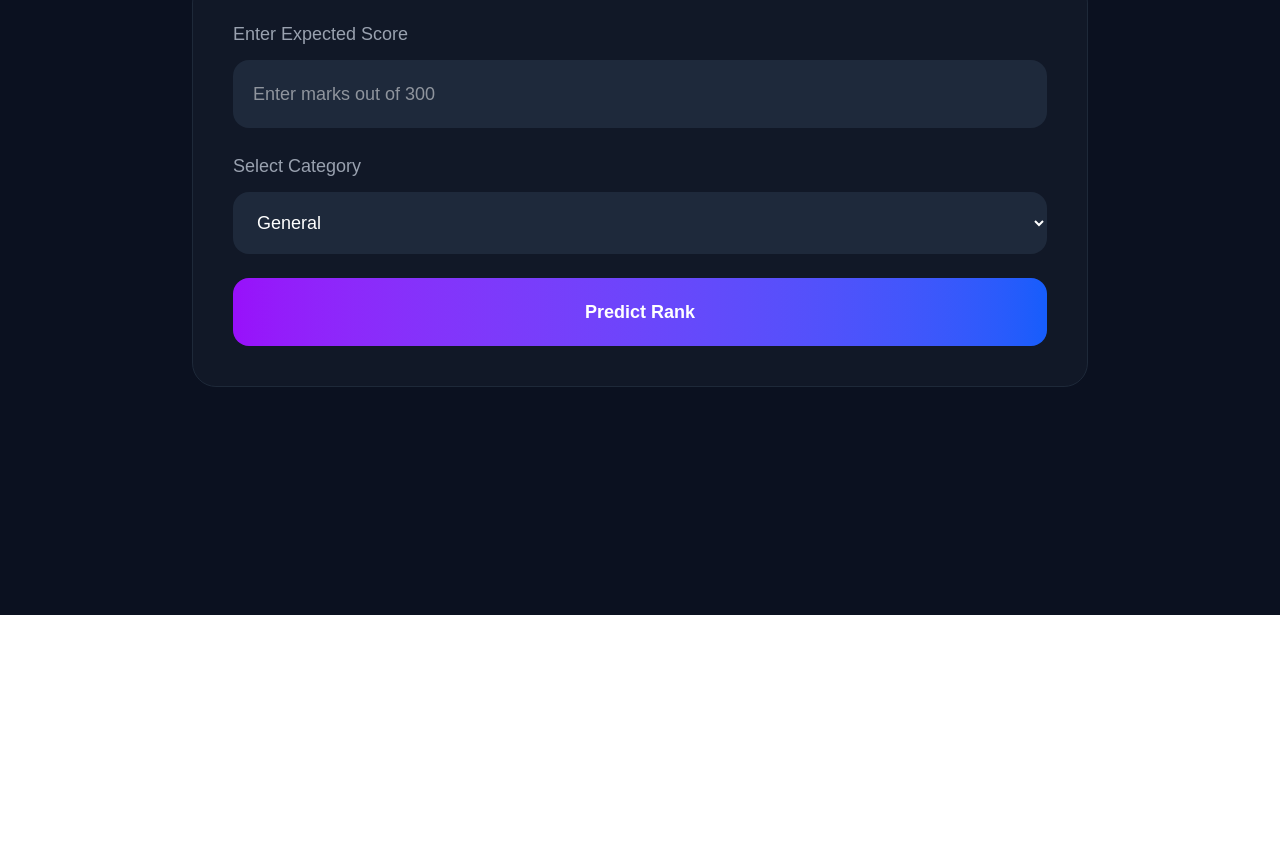
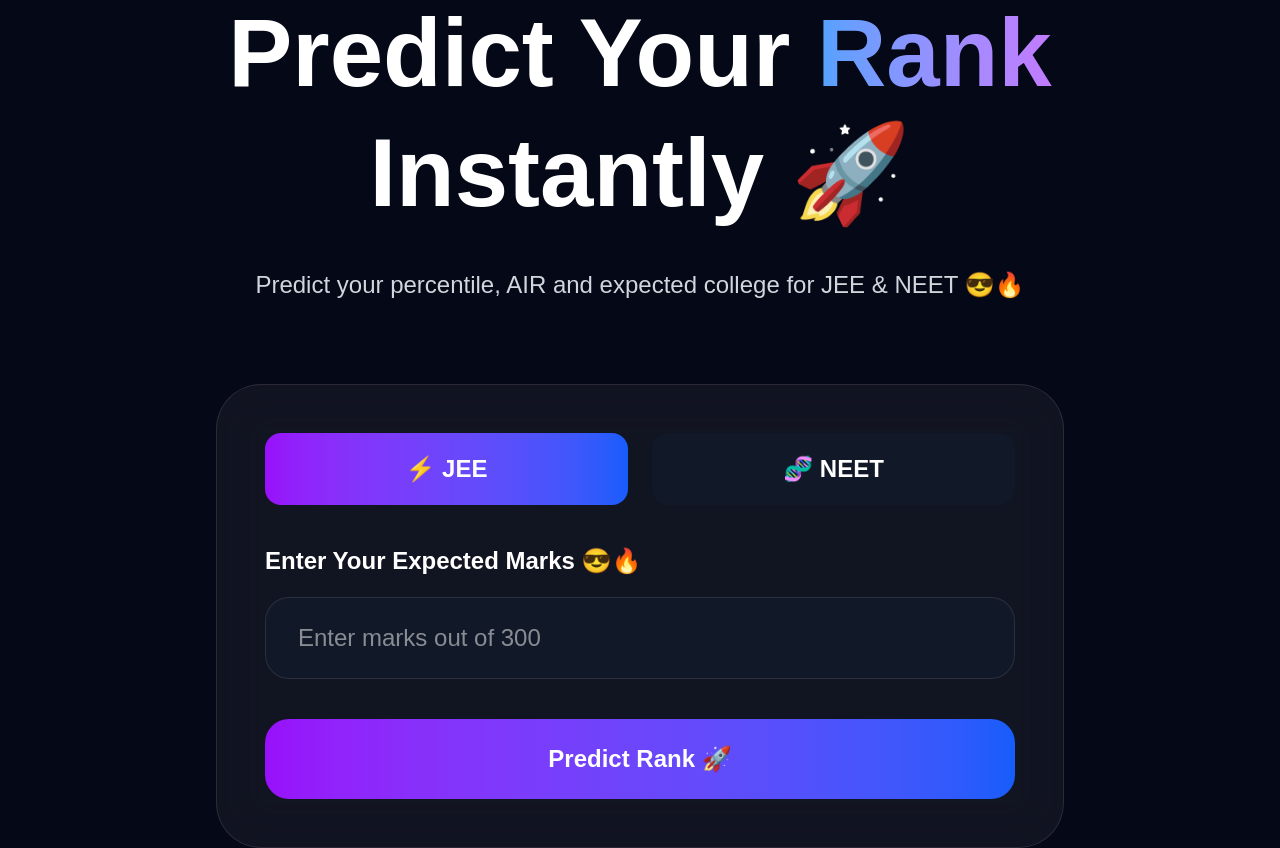
Before and after one commit to himanshu8785/exam-cracker, a Next.js app: page /rank-predictor in a window 1280 px wide. Shown: the part 185-1033 px from the top of the page. Before the commit the page ends 800 px from the top, so only its background shows below. Built offline with nearby package versions, Linux system fonts and the light colour scheme.

Commit message:
professional rank predictor

```diff
--- a/app/rank-predictor/page.tsx
+++ b/app/rank-predictor/page.tsx
@@ -2,228 +2,392 @@
 
 import { useState } from "react";
 
-export default function RankPredictorPage() {
+export default function RankPredictorPage(){
 
-  const [score,setScore] = useState("");
+  const [exam,setExam] =
+  useState("JEE");
 
-  const [category,setCategory] =
-  useState("General");
+  const [marks,setMarks] =
+  useState("");
 
-  const [result,setResult] = useState(null);
+  const [result,setResult] =
+  useState<any>(null);
 
   function predictRank(){
 
-    const marks = Number(score);
+    const score =
+    parseInt(marks);
 
-    if(!marks && marks !== 0){
-
-      alert("Enter valid marks");
+    if(!score){
 
       return;
 
     }
 
+    /* JEE */
+
+    if(exam === "JEE"){
+
       let percentile = 0;
+      let rank = 0;
+      let college = "";
 
-    let rank = 0;
+      if(score >= 280){
 
-    // Percentile Prediction
-
-    if(marks >= 290){
-
-      percentile = 99.95;
+        percentile = 99.9;
         rank = 500;
+        college = "IIT Bombay";
 
       }
 
-    else if(marks >= 250){
+      else if(score >= 240){
 
         percentile = 99.5;
-      rank = 4000;
+        rank = 2500;
+        college = "IIT Delhi";
 
       }
 
-    else if(marks >= 200){
+      else if(score >= 200){
 
-      percentile = 98;
-      rank = 18000;
+        percentile = 98.7;
+        rank = 8000;
+        college = "NIT Trichy";
 
       }
 
-    else if(marks >= 150){
+      else if(score >= 150){
 
-      percentile = 95;
-      rank = 40000;
-
-    }
-
-    else if(marks >= 100){
-
-      percentile = 85;
-      rank = 90000;
-
-    }
-
-    else if(marks >= 50){
-
-      percentile = 70;
-      rank = 150000;
+        percentile = 96;
+        rank = 25000;
+        college = "IIIT Hyderabad";
 
       }
 
       else{
 
-      percentile = 50;
-      rank = 250000;
-
-    }
-
-    // Category Adjustment
-
-    if(category === "OBC"){
-
-      rank = Math.floor(rank * 0.9);
-
-    }
-
-    else if(category === "SC"){
-
-      rank = Math.floor(rank * 0.7);
-
-    }
-
-    else if(category === "ST"){
-
-      rank = Math.floor(rank * 0.5);
+        percentile = 85;
+        rank = 80000;
+        college = "Good Private College";
 
       }
 
       setResult({
 
         percentile,
-      rank
+        rank,
+        college
 
       });
 
     }
 
-  return (
+    /* NEET */
 
-    <main className="min-h-screen bg-[#0b1120] text-white p-6">
+    else{
 
-      <div className="max-w-4xl mx-auto">
+      let percentile = 0;
+      let rank = 0;
+      let college = "";
 
-        <h1 className="text-5xl font-bold text-center mb-4">
+      if(score >= 680){
 
-          📈 <span className="text-purple-500">
-            Rank Predictor
+        percentile = 99.9;
+        rank = 100;
+        college = "AIIMS Delhi";
+
+      }
+
+      else if(score >= 650){
+
+        percentile = 99;
+        rank = 2500;
+        college = "Top Government Medical College";
+
+      }
+
+      else if(score >= 600){
+
+        percentile = 97;
+        rank = 12000;
+        college = "Government Medical College";
+
+      }
+
+      else if(score >= 500){
+
+        percentile = 92;
+        rank = 50000;
+        college = "Semi Government College";
+
+      }
+
+      else{
+
+        percentile = 80;
+        rank = 120000;
+        college = "Private Medical College";
+
+      }
+
+      setResult({
+
+        percentile,
+        rank,
+        college
+
+      });
+
+    }
+
+  }
+
+  return(
+
+    <main className="min-h-screen bg-[#050816] text-white overflow-hidden">
+
+      {/* HERO */}
+
+      <section className="max-w-7xl mx-auto px-6 pt-24 pb-20 text-center">
+
+        <div className="inline-block px-6 py-3 rounded-full bg-blue-500/20 border border-blue-500/30 mb-8">
+
+          📊 Smart Rank Predictor
+
+        </div>
+
+        <h1 className="text-7xl md:text-8xl font-black mb-8 leading-tight">
+
+          Predict Your
+          {" "}
+
+          <span className="bg-gradient-to-r from-blue-400 to-purple-400 text-transparent bg-clip-text">
+
+            Rank
+
           </span>
+
+          <br />
+
+          Instantly 🚀
 
         </h1>
 
-        <p className="text-center text-gray-400 text-lg mb-12">
+        <p className="text-2xl text-gray-300 max-w-4xl mx-auto leading-relaxed">
 
-          Predict your JEE Main rank instantly 🚀
+          Predict your percentile,
+          AIR and expected college
+          for JEE & NEET 😎🔥
 
         </p>
 
-        <div className="bg-[#111827] border border-gray-800 rounded-3xl p-10">
+      </section>
 
-          <div className="space-y-6">
+      {/* PREDICTOR */}
 
-            <div>
+      <section className="max-w-4xl mx-auto px-6 pb-24">
 
-              <label className="block mb-3 text-lg text-gray-400">
+        <div className="bg-white/5 border border-white/10 backdrop-blur-xl rounded-[45px] p-12">
 
-                Enter Expected Score
+          {/* TABS */}
 
-              </label>
+          <div className="flex gap-6 mb-10">
 
-              <input
-                type="number"
-                placeholder="Enter marks out of 300"
-                value={score}
-                onChange={(e)=>setScore(e.target.value)}
-                className="w-full p-5 rounded-2xl bg-[#1e293b] outline-none text-lg"
-              />
+            <button
 
-            </div>
+              onClick={()=>setExam("JEE")}
 
-            <div>
+              className={`flex-1 py-5 rounded-2xl text-2xl font-black transition
 
-              <label className="block mb-3 text-lg text-gray-400">
+              ${exam === "JEE"
 
-                Select Category
+                ?
 
-              </label>
+                "bg-gradient-to-r from-purple-600 to-blue-600"
 
-              <select
-                value={category}
-                onChange={(e)=>setCategory(e.target.value)}
-                className="w-full p-5 rounded-2xl bg-[#1e293b] outline-none text-lg"
+                :
+
+                "bg-[#111827]"
+
+              }`}
+
             >
 
-                <option>General</option>
-                <option>OBC</option>
-                <option>SC</option>
-                <option>ST</option>
+              ⚡ JEE
 
-              </select>
-
-            </div>
+            </button>
 
             <button
-              onClick={predictRank}
-              className="w-full py-5 rounded-2xl bg-gradient-to-r from-purple-600 to-blue-600 text-lg font-semibold"
+
+              onClick={()=>setExam("NEET")}
+
+              className={`flex-1 py-5 rounded-2xl text-2xl font-black transition
+
+              ${exam === "NEET"
+
+                ?
+
+                "bg-gradient-to-r from-green-600 to-emerald-500"
+
+                :
+
+                "bg-[#111827]"
+
+              }`}
+
             >
 
-              Predict Rank
+              🧬 NEET
 
             </button>
 
           </div>
 
+          {/* INPUT */}
+
+          <div className="mb-10">
+
+            <label className="block text-2xl font-bold mb-5">
+
+              Enter Your Expected Marks 😎🔥
+
+            </label>
+
+            <input
+
+              type="number"
+
+              placeholder={
+
+                exam === "JEE"
+
+                ?
+
+                "Enter marks out of 300"
+
+                :
+
+                "Enter marks out of 720"
+
+              }
+
+              value={marks}
+
+              onChange={(e)=>setMarks(e.target.value)}
+
+              className="w-full bg-[#111827] border border-white/10 rounded-3xl px-8 py-6 text-2xl outline-none"
+
+            />
+
           </div>
 
-        {result && (
+          {/* BUTTON */}
 
-          <div className="mt-10 bg-[#111827] border border-purple-500 rounded-3xl p-10">
+          <button
 
-            <h2 className="text-4xl font-bold mb-8 text-center">
+            onClick={predictRank}
 
-              🎯 Prediction Result
+            className={`w-full py-6 rounded-3xl text-2xl font-black
+
+            ${exam === "JEE"
+
+              ?
+
+              "bg-gradient-to-r from-purple-600 to-blue-600"
+
+              :
+
+              "bg-gradient-to-r from-green-600 to-emerald-500"
+
+            }`}
+
+          >
+
+            Predict Rank 🚀
+
+          </button>
+
+        </div>
+
+      </section>
+
+      {/* RESULT */}
+
+      {
+
+        result && (
+
+          <section className="max-w-6xl mx-auto px-6 pb-24">
+
+            <div className="grid grid-cols-1 md:grid-cols-3 gap-8">
+
+              {/* PERCENTILE */}
+
+              <div className="bg-white/5 border border-white/10 backdrop-blur-xl rounded-[40px] p-10 text-center">
+
+                <div className="text-6xl mb-6">
+
+                  🎯
+
+                </div>
+
+                <h2 className="text-5xl font-black text-blue-400 mb-4">
+
+                  {result.percentile}
 
                 </h2>
 
-            <div className="grid grid-cols-1 md:grid-cols-2 gap-6">
+                <p className="text-xl text-gray-400">
 
-              <div className="bg-[#1e293b] p-8 rounded-3xl text-center">
-
-                <h3 className="text-2xl text-gray-400 mb-4">
-
-                  Expected Percentile
-
-                </h3>
-
-                <p className="text-5xl font-bold text-purple-500">
-
-                  {result.percentile}
+                  Percentile
 
                 </p>
 
               </div>
 
-              <div className="bg-[#1e293b] p-8 rounded-3xl text-center">
+              {/* RANK */}
 
-                <h3 className="text-2xl text-gray-400 mb-4">
+              <div className="bg-white/5 border border-white/10 backdrop-blur-xl rounded-[40px] p-10 text-center">
 
-                  Expected Rank
+                <div className="text-6xl mb-6">
 
-                </h3>
+                  🏆
 
-                <p className="text-5xl font-bold text-purple-500">
+                </div>
+
+                <h2 className="text-5xl font-black text-purple-400 mb-4">
 
                   AIR {result.rank}
+
+                </h2>
+
+                <p className="text-xl text-gray-400">
+
+                  Predicted Rank
+
+                </p>
+
+              </div>
+
+              {/* COLLEGE */}
+
+              <div className="bg-white/5 border border-white/10 backdrop-blur-xl rounded-[40px] p-10 text-center">
+
+                <div className="text-6xl mb-6">
+
+                  🏫
+
+                </div>
+
+                <h2 className="text-4xl font-black text-green-400 mb-4 leading-tight">
+
+                  {result.college}
+
+                </h2>
+
+                <p className="text-xl text-gray-400">
+
+                  Expected College
 
                 </p>
 
@@ -231,11 +395,50 @@
 
             </div>
 
+          </section>
+
+        )
+
+      }
+
+      {/* PREMIUM CTA */}
+
+      <section className="max-w-5xl mx-auto px-6 pb-24">
+
+        <div className="bg-gradient-to-r from-purple-600 to-blue-600 rounded-[45px] p-12 text-center">
+
+          <div className="text-8xl mb-8">
+
+            💎
+
           </div>
 
-        )}
+          <h2 className="text-6xl font-black mb-8">
+
+            Unlock Advanced Predictions
+
+          </h2>
+
+          <p className="text-2xl text-white/90 mb-10 leading-relaxed">
+
+            Get detailed college prediction,
+            branch prediction,
+            category cutoffs and AI insights 😎🔥
+
+          </p>
+
+          <a
+            href="/pricing"
+            className="inline-block px-12 py-5 rounded-3xl bg-black text-2xl font-black"
+          >
+
+            Upgrade to PRO 🚀
+
+          </a>
 
         </div>
+
+      </section>
 
     </main>
 
```
Lines whose indentation alone changed are shown as unchanged.
